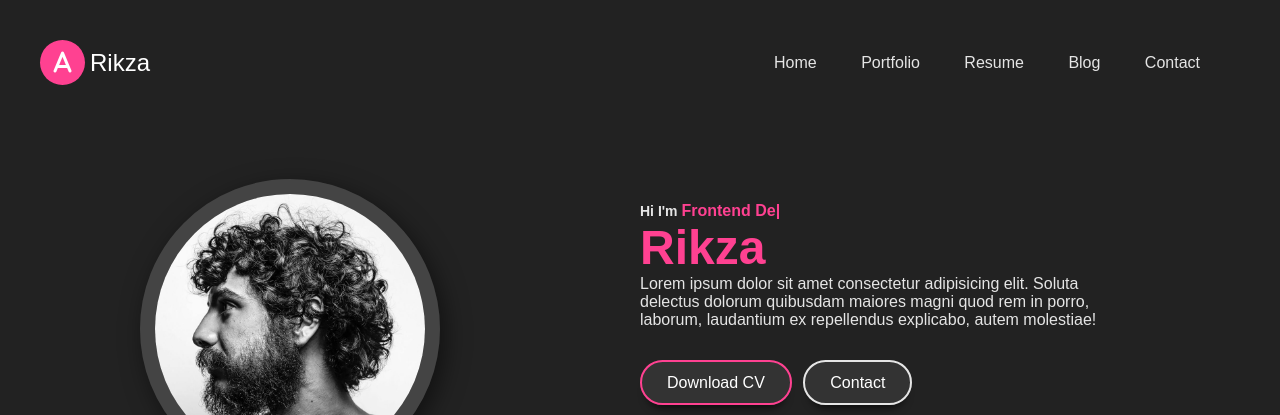
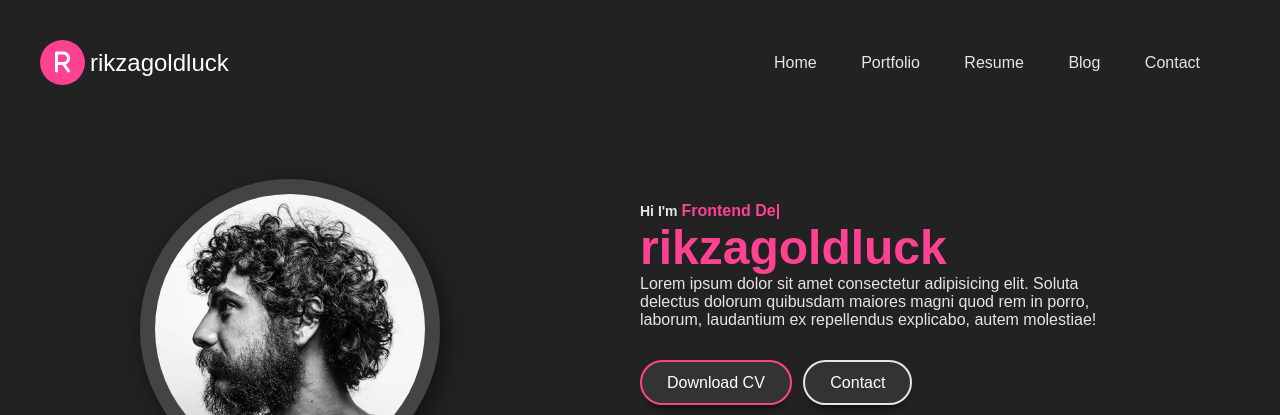
Before and after one commit to long-life-learner/long-life-learner.github.io, a plain HTML site: page index.html in a window 1280 px wide. Shown: the top 415 px of the page. Drawn offline with nearby package versions, Linux system fonts and the light colour scheme.

Commit message:
mengubah nama menjadi rikzagoldluck

```diff
--- a/index.html
+++ b/index.html
@@ -14,8 +14,8 @@
         <div class="wrapper">
             <header>
                 <div class="logo">
-                    <i class="fa-solid fa-a"></i>
-                    <div class="logo-text">Rikza</div>
+                    <i class="fa-solid fa-r"></i>
+                    <div class="logo-text">rikzagoldluck</div>
                 </div>
                 <nav>
                     <div class="togglebtn">
@@ -38,7 +38,7 @@
                  </div>
                  <div class="hero-text">
                     <h5>Hi I'm <span class="input">Frontend Developer</span></h5>
-                    <h1>Rikza</h1>
+                    <h1>rikzagoldluck</h1>
                     <p> Lorem ipsum dolor sit amet consectetur adipisicing elit. Soluta delectus dolorum
                         quibusdam maiores magni quod rem in porro, laborum, laudantium ex repellendus explicabo,
                         autem molestiae!
```
